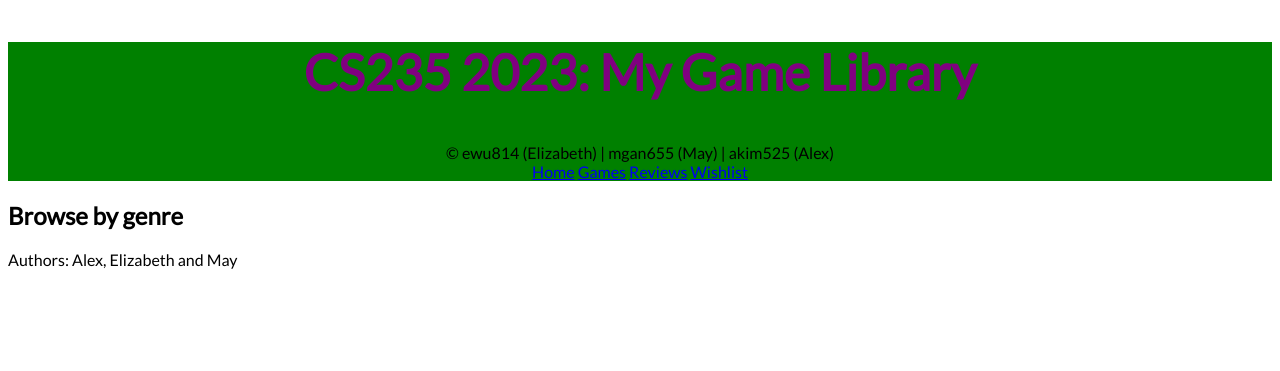
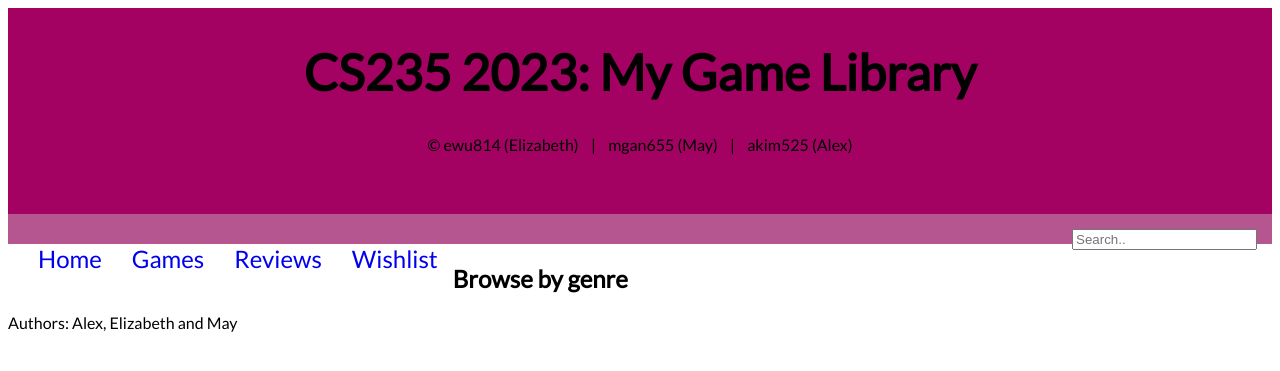
Before and after one commit to dis-may/game-library, a Flask app: page / in a window 1280 px wide. Shown: the top 371 px of the page. Run offline with Flask 3, Linux system fonts and the light colour scheme; some libraries are stand-ins or nearby versions.

Commit message:
more navbar css

```diff
--- a/games/static/css/main.css
+++ b/games/static/css/main.css
@@ -2,14 +2,47 @@ body {
     font-family: 'Lato', sans-serif;
 }
 
-#nav {
-    background-color: green;
+.header {
+    background-color: #a30262;
     text-align: center;
+    padding-bottom: 30px;
+    overflow: hidden;
 }
 
-#nav h1 {
-    color: purple;
-    font-family: 'Lato', sans-serif;
+.header h1 {
     font-weight: 900;
     font-size: 50px;
 }
+
+nav {
+    background-color: #b55690;
+    border: #3A7734;
+    padding: 15px;
+}
+
+nav a {
+    float: left;
+    text-decoration: none;
+    font-size: x-large;
+    padding: 15px;
+    display: block;
+}
+
+nav a:hover {
+  background-color: #ff9a56;
+  color: black;
+}
+
+nav a.active {
+  background-color: #04AA6D;
+  color: white;
+}
+
+nav input {
+    float: right;
+}
+
+#copyright {
+    text-align: center;
+    padding-bottom: 30px;
+}
--- a/games/templates/navbar.html
+++ b/games/templates/navbar.html
@@ -1,11 +1,12 @@
-<nav id="nav">
+<div class="header">
   <h1>CS235 2023: My Game Library</h1>
-  <div class="copyright">&copy; ewu814 (Elizabeth) | mgan655 (May) | akim525 (Alex)</div>
-
+  <div id="copyright">&copy; ewu814 (Elizabeth) &nbsp&nbsp | &nbsp&nbsp mgan655 (May) &nbsp&nbsp | &nbsp&nbsp akim525 (Alex)</div>
+</div>
 <!--  <img id="logo" src="{{ url_for('static', filename='logo.png') }}" />-->
-
-  <a class="btn-nav" href="#">Home</a>
-  <a class="btn-nav" href="#">Games</a>
-  <a class="btn-nav" href="#">Reviews</a>
-  <a class="btn-nav" href="#">Wishlist</a>
+<nav>
+    <a class="btn-nav" href="#">Home</a>
+    <a class="btn-nav" href="#">Games</a>
+    <a class="btn-nav" href="#">Reviews</a>
+    <a class="btn-nav" href="#">Wishlist</a>
+    <input type="text" placeholder="Search..">
 </nav>
```
